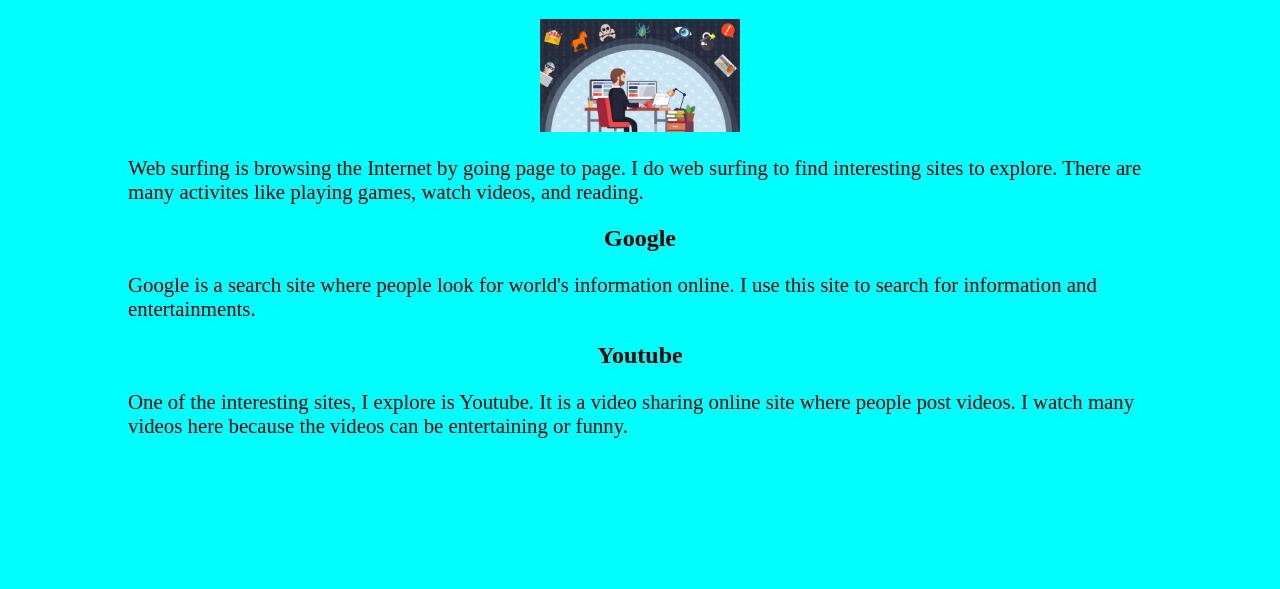
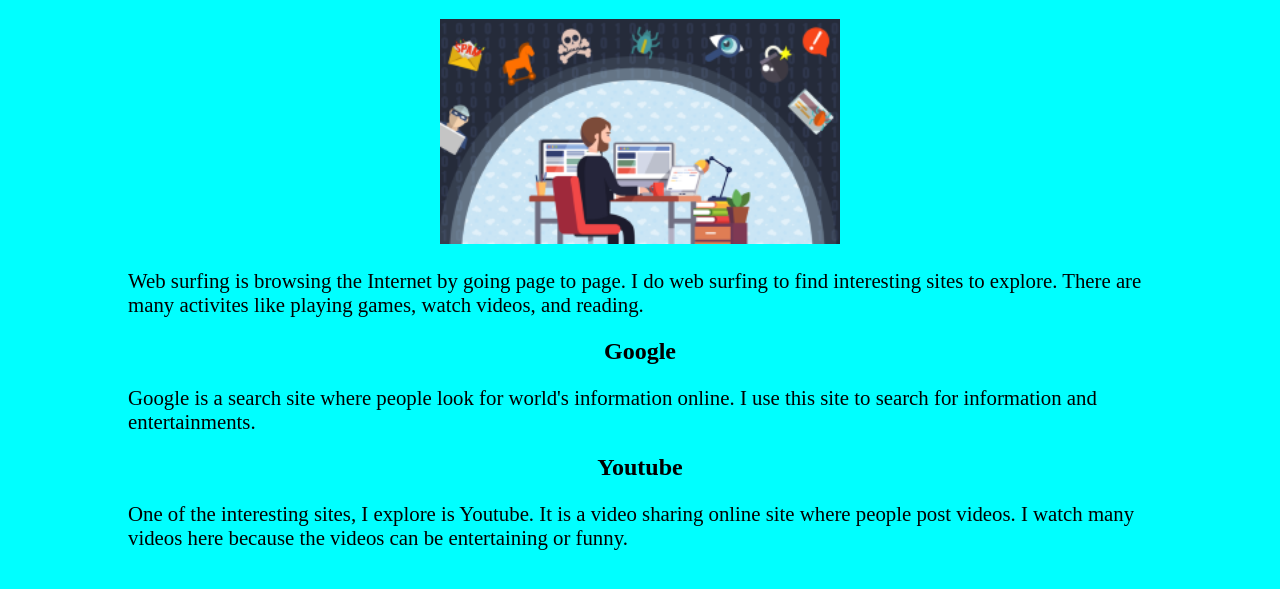
Before and after one commit to Ah9797/Project3, a plain HTML site: page interests.html in a window 1280 px wide. Shown: the part 99-688 px from the top of the page. Drawn offline with Linux system fonts and the light colour scheme.

Commit message:
Update style.css

```diff
--- a/css/style.css
+++ b/css/style.css
@@ -73,7 +73,7 @@ button {
   width: 100%;
 }
 
-@media (min-width: 1000px) {
+@media (min-width: 600px) {
   h2 {
 	text-align: center;
   }
@@ -81,10 +81,10 @@ button {
 	text-align: center;
   }
   #web {
-	width: 400px;
+	width: 200px;
   }
 }
-@media (min-width: 600px) {
+@media (min-width: 1000px) {
   h2 {
 	font-size: 150%
   }
@@ -95,6 +95,6 @@ button {
 	font-size: 130%;
   }
   #web {
-	width: 200px
+	width: 400px
   }
 }
```
